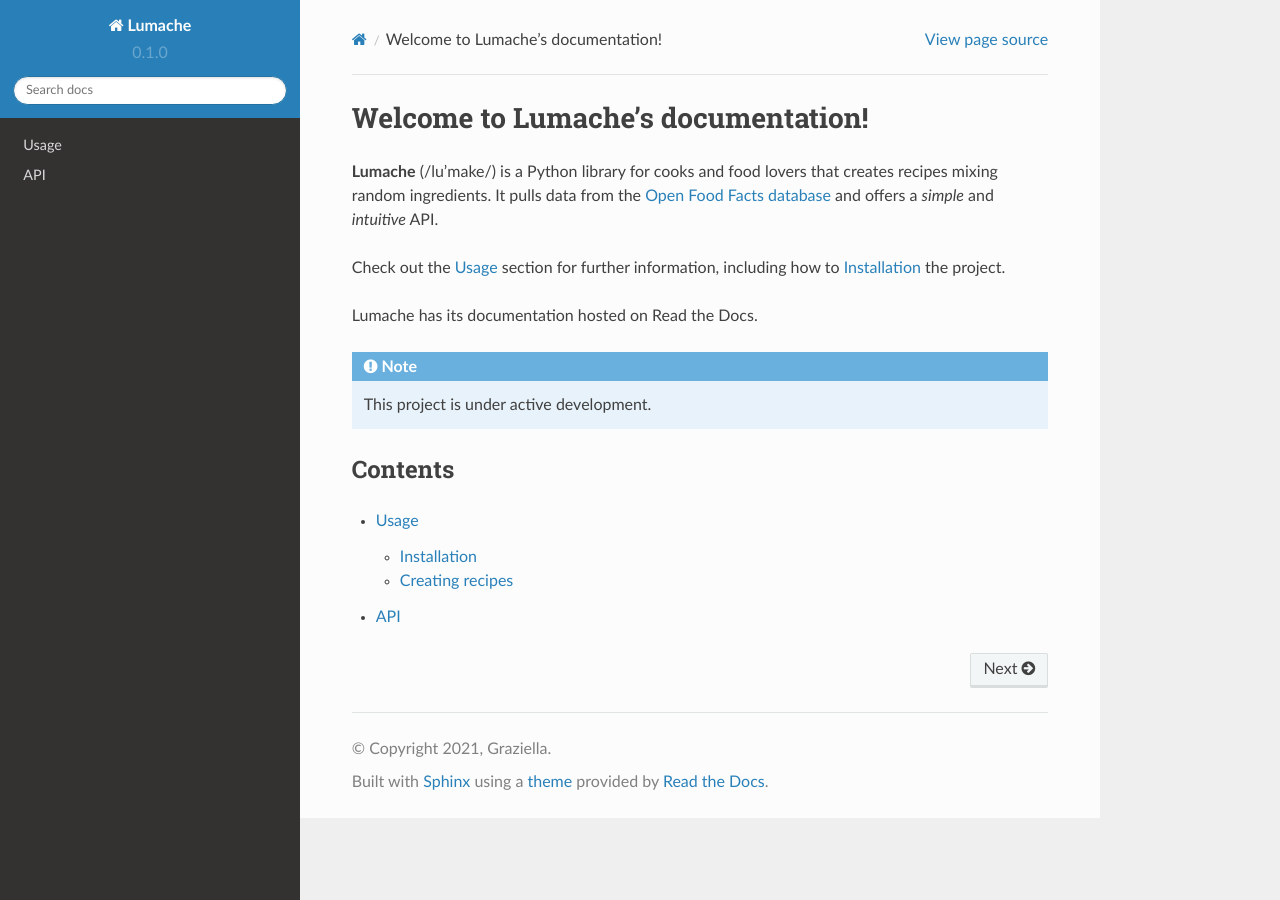
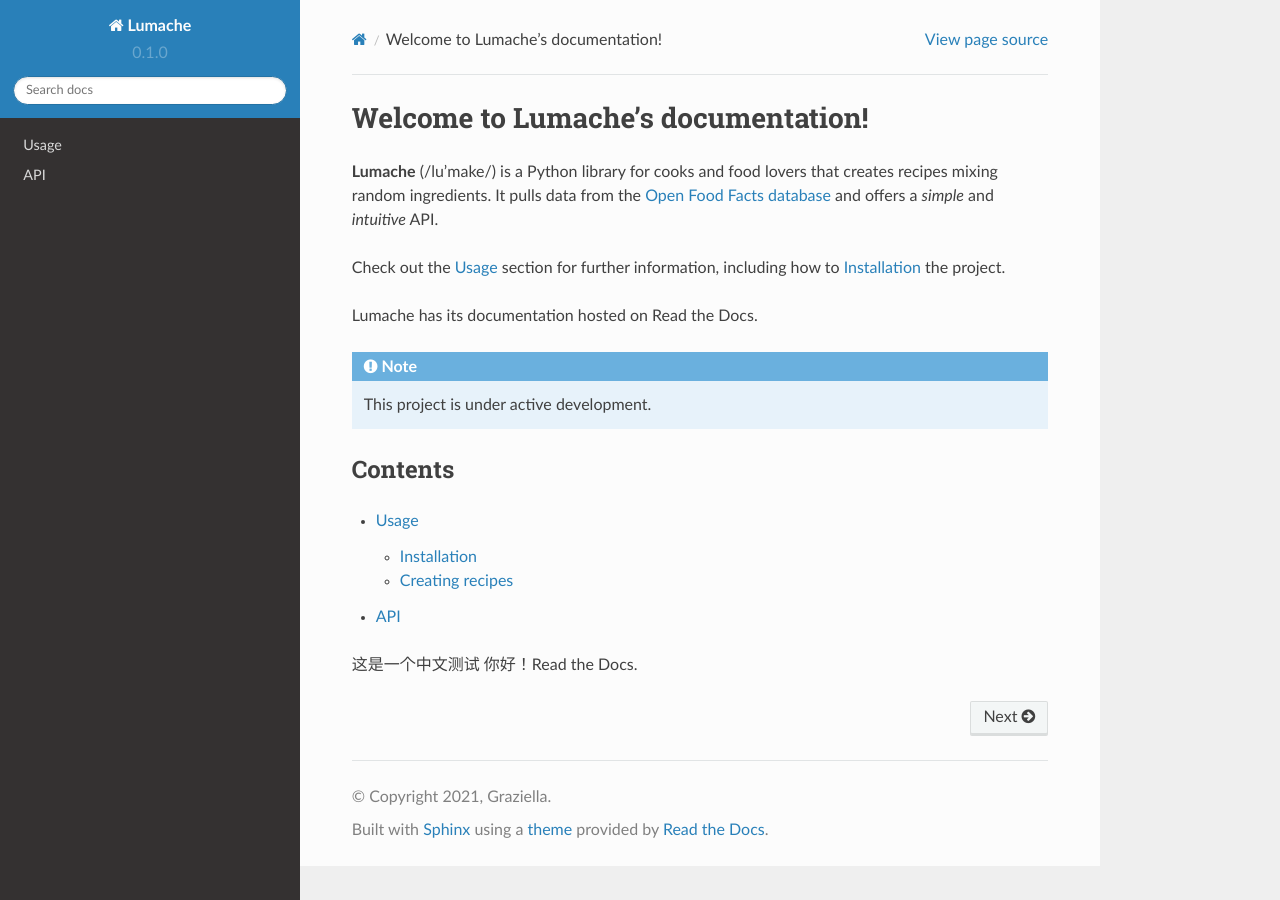
Before and after one commit to LiuXiaohui123321/rtd-tutorial, a Sphinx documentation site: the page built from docs/source/index.rst, in a window 1280 px wide. Built offline with Sphinx 7.4.7 and the Read the Docs theme 2.0.0, drawn with Linux system fonts in a browser that asks for light colours.

Commit message:
一段中文测试
这是一段中文测试

```diff
--- a/docs/source/index.rst
+++ b/docs/source/index.rst
@@ -22,3 +22,7 @@ Contents
 
    usage
    api
+
+
+这是一个中文测试
+你好！Read the Docs.
```
